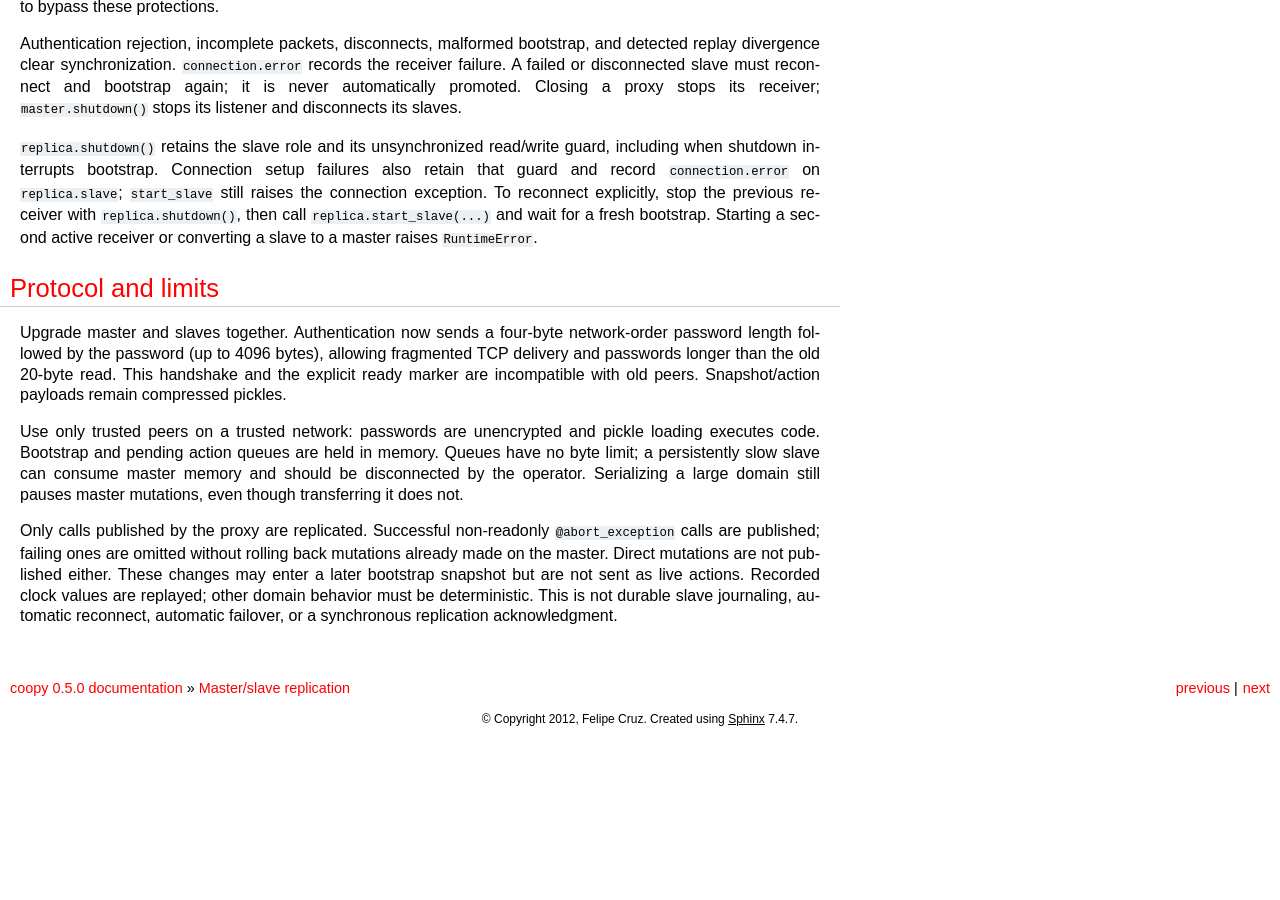
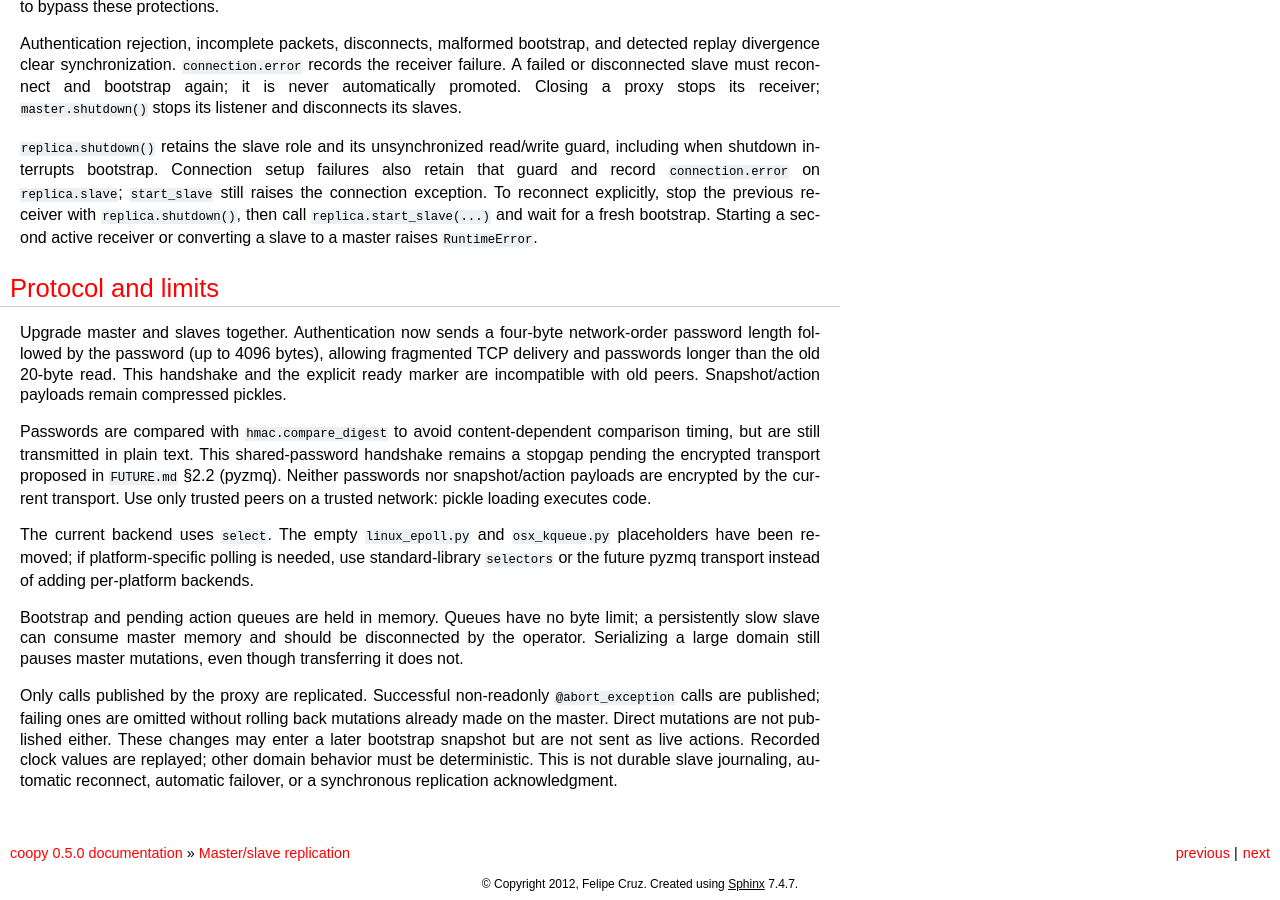
Before and after one commit to felipecruz/coopy, a Sphinx documentation site: the page built from docs/replication.rst, in a window 1280 px wide and 900 px high, scrolled down 1200 px. Built offline with Sphinx 7.4.7, drawn with Linux system fonts in a browser that asks for light colours; before the commit the page ends 1935 px from its top, so only the background shows below that.

Commit message:
Implement F21 constant-time replication password comparison

```diff
--- a/docs/replication.rst
+++ b/docs/replication.rst
@@ -70,9 +70,20 @@ allowing fragmented TCP delivery and passwords longer than the old 20-byte
 read. This handshake and the explicit ready marker are incompatible with old
 peers. Snapshot/action payloads remain compressed pickles.
 
-Use only trusted peers on a trusted network: passwords are unencrypted and
-pickle loading executes code. Bootstrap and pending action queues are held in
-memory. Queues have no byte limit; a persistently slow slave can consume master
+Passwords are compared with ``hmac.compare_digest`` to avoid content-dependent
+comparison timing, but are still transmitted in plain text. This shared-password
+handshake remains a stopgap pending the encrypted transport proposed in
+``FUTURE.md`` §2.2 (pyzmq). Neither passwords nor snapshot/action payloads are
+encrypted by the current transport. Use only trusted peers on a trusted network:
+pickle loading executes code.
+
+The current backend uses ``select``. The empty ``linux_epoll.py`` and
+``osx_kqueue.py`` placeholders have been removed; if platform-specific polling
+is needed, use standard-library ``selectors`` or the future pyzmq transport
+instead of adding per-platform backends.
+
+Bootstrap and pending action queues are held in memory. Queues have no byte
+limit; a persistently slow slave can consume master
 memory and should be disconnected by the operator. Serializing a large domain
 still pauses master mutations, even though transferring it does not.
 
```
Also changed, not shown: 4 other files.
